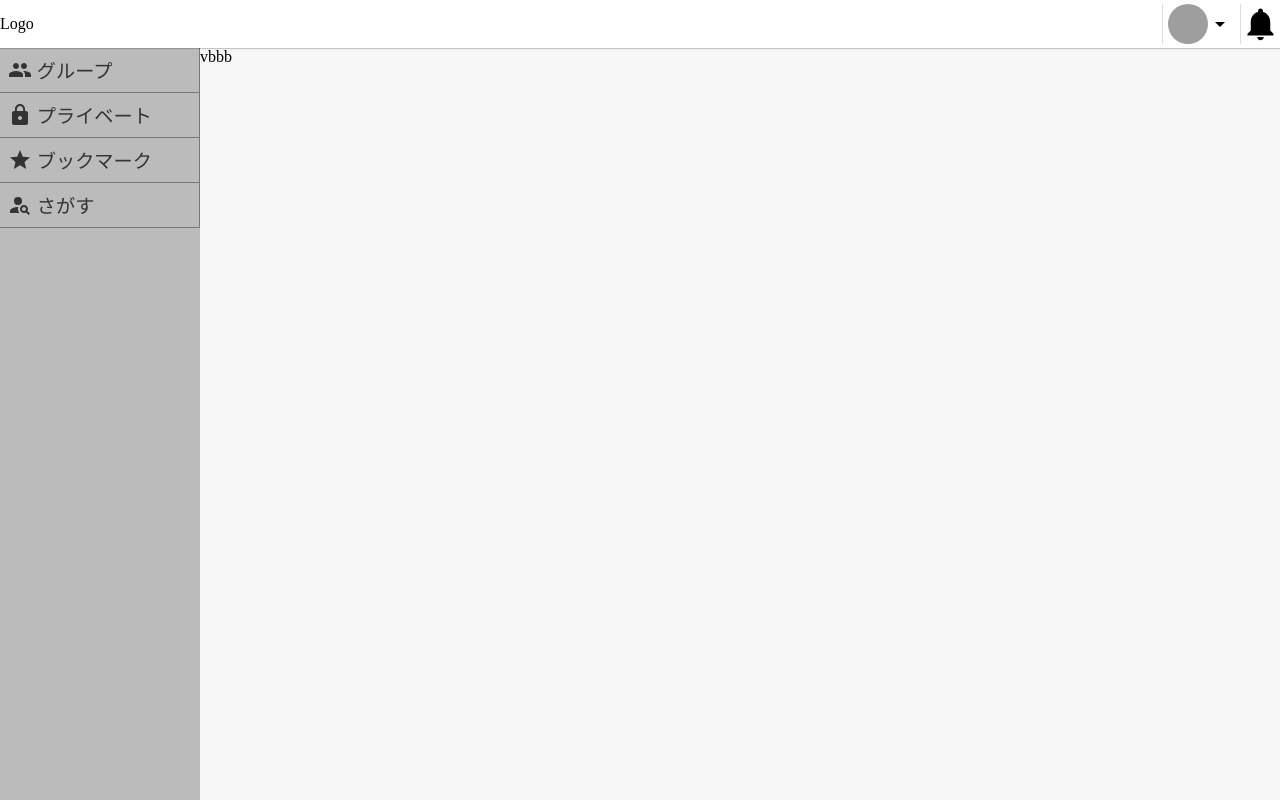
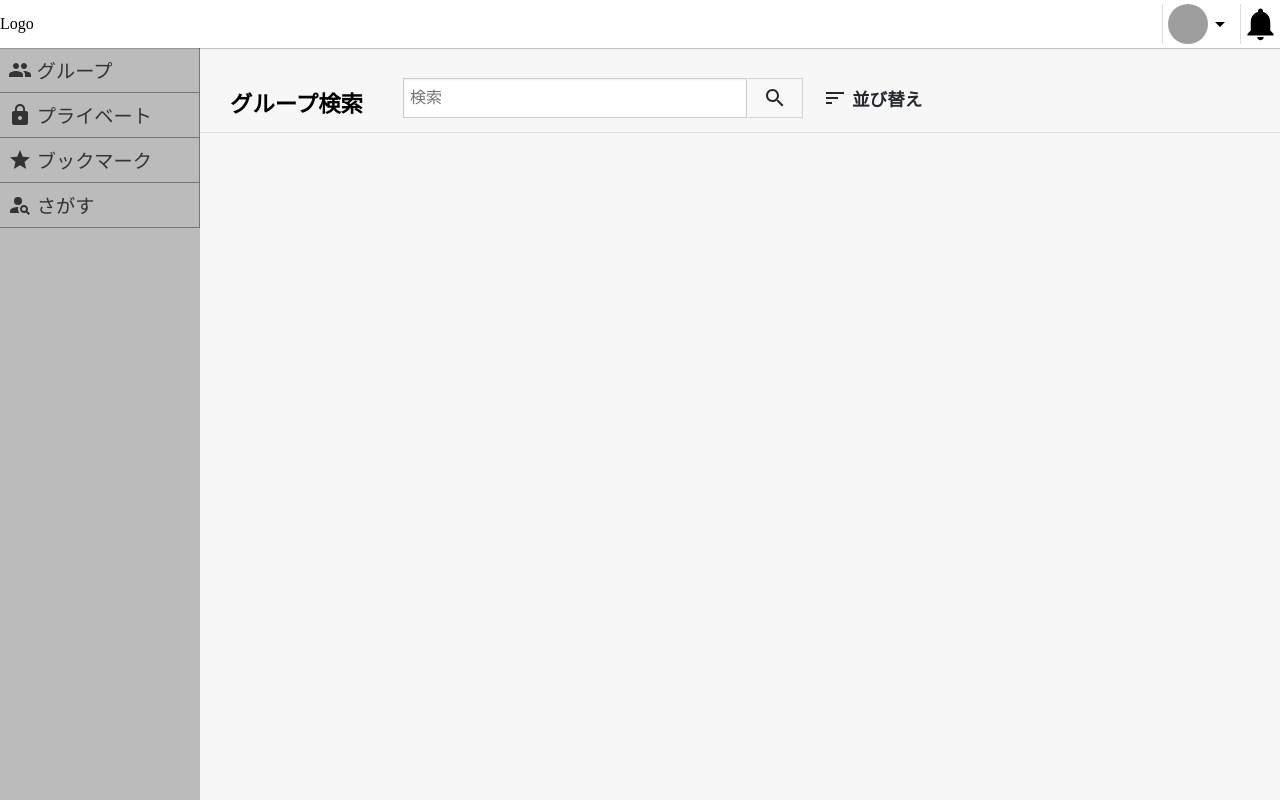
Before and after one commit to yoshi-non/emotion-practice, a Next.js app: page /search/search in a window 1280 px wide. Built offline with nearby package versions, Linux system fonts and the light colour scheme; grey boxes are pictures that could not be loaded.

Commit message:
SearchNavプロトタイプ

```diff
--- /dev/null
+++ b/components/Search/SearchNav.tsx
@@ -0,0 +1,21 @@
+import type { NextPage } from 'next'
+import * as styles from '../../styles/SearchNav.styles'
+import SortIcon from '@mui/icons-material/Sort';
+import SearchIcon from '@mui/icons-material/Search';
+
+const SearchNav: NextPage = () => {
+  return (
+    <div css={styles.container}>
+        <div css={styles.navTitle}>グループ検索</div>
+        <div css={styles.button}>
+            <form action="" css={styles.searchForm}>
+                <input type="search" name="" placeholder="検索" css={styles.searchBox} />
+                <label css={styles.searchIcon}><SearchIcon/></label>
+            </form>
+            <div css={styles.navSort}><SortIcon/>並び替え</div>
+        </div>
+    </div>
+  )
+}
+
+export default SearchNav
--- a/pages/search/search.tsx
+++ b/pages/search/search.tsx
@@ -1,4 +1,5 @@
 import type { NextPage } from 'next'
+import SearchNav from '../../components/Search/SearchNav'
 import { SideNav } from '../../components/SideNav'
 import { TopNav } from '../../components/TopNav'
 import * as styles from '../../styles/index.styles'
@@ -10,7 +11,7 @@ const Search: NextPage = () => {
       <div css={styles.main}>
         <SideNav />
         <div css={styles.mainContents}>
-          vbbb
+          <SearchNav/>
         </div>
       </div>
     </div>
--- /dev/null
+++ b/styles/SearchNav.styles.ts
@@ -0,0 +1,66 @@
+import { css } from '@emotion/react'
+
+export const container = css`
+  display: flex;
+  align-items: flex-end;
+  font-size: 1.1rem;
+  font-weight: 600;
+  gap: 40px;
+  padding-top: 30px;
+  padding-bottom: 15px;
+  padding-left: 30px;
+  padding-right: 30px;
+  box-shadow: inset 0 -1px 0 hsla(210,18%,87%,1);
+`
+
+export const navTitle = css`
+  font-size: 1.4rem;
+  font-weight: 800;
+`
+
+export const button = css`
+  cursor: pointer;
+  display: flex;
+  gap: 20px;
+  color: #24292f;
+`
+
+export const navSort = css`
+  display: flex;
+  align-items: center;
+  gap: 5px;
+`
+
+export const searchForm = css`
+  display: flex;
+  align-items: center;
+  justify-content: space-between;
+  border-radius: 2px 0 0 2px;
+  height: 40px;
+  width: 400px;
+`
+
+export const searchBox = css`
+  width: 100%;
+  height: 100%;
+  font-size: 1rem;
+  padding: 2px 6px ;
+  margin-right: 1px;
+  border: 1px solid #ccc;
+  box-shadow: inset 0 1px 2px #eee;
+  &:focus-visible {
+      outline: 1px solid #1c62b9;
+  }
+`
+
+export const searchIcon = css`
+  cursor: pointer;
+  display: flex;
+  align-items: center;
+  background-color: #f8f8f8;
+  height: 100%;
+  padding-left: 15px;
+  padding-right: 15px;
+  border: 1px solid #d3d3d3;
+  border-left: none;
+`
--- a/styles/globals.css
+++ b/styles/globals.css
@@ -5,6 +5,7 @@
   box-sizing: border-box;
   list-style: none;
   text-decoration: none;
+  outline: none;
 }
 
 html{
```
